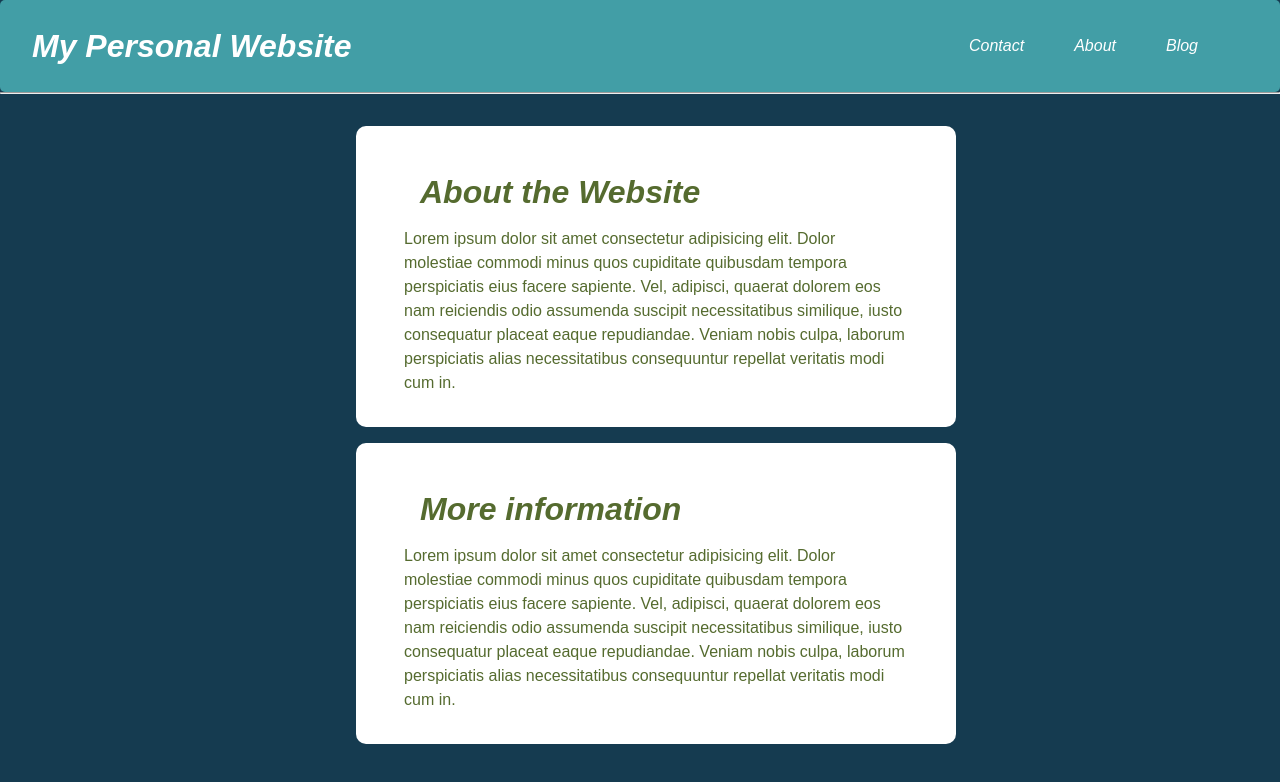
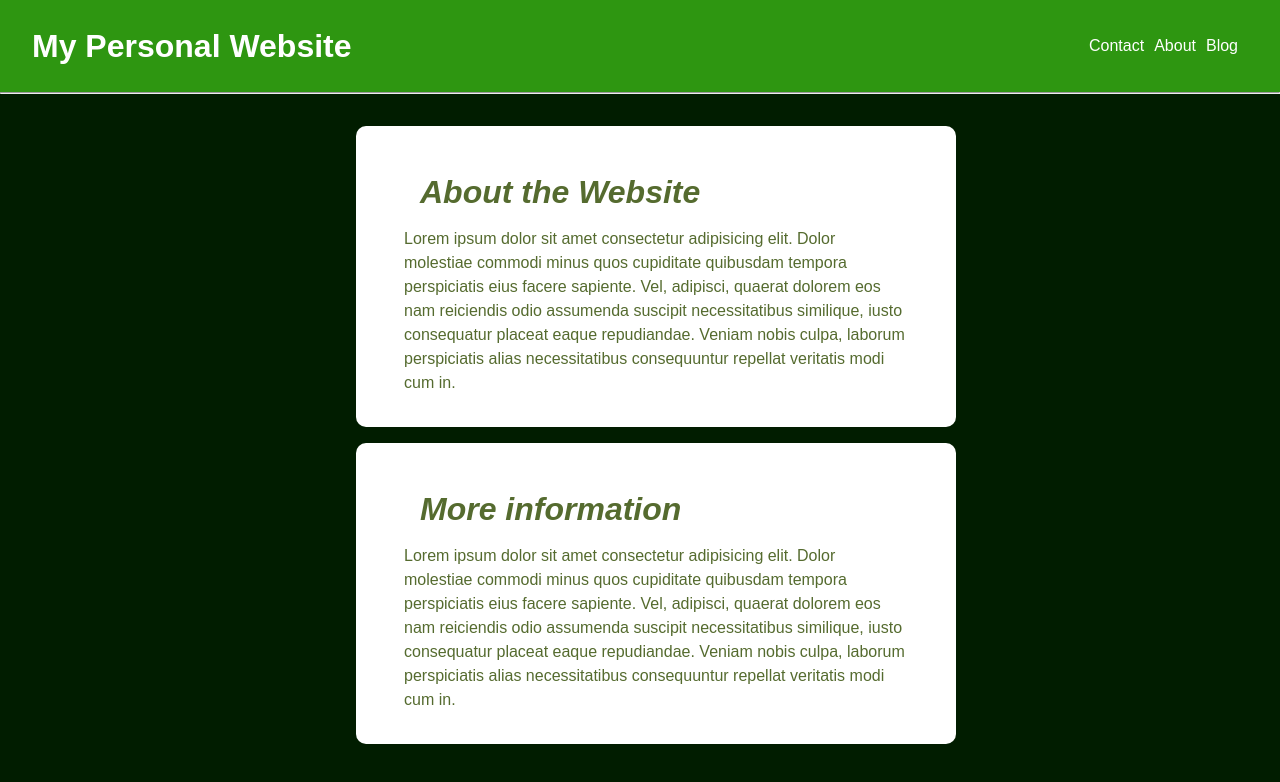
Before and after one commit to Epic-Gamer97/Epic-Minecaft-SMP, a plain HTML site: page index.html in a window 1280 px wide. Drawn offline with Linux system fonts and the light colour scheme.

Commit message:
Update index.css

```diff
--- a/stylesheets/index.css
+++ b/stylesheets/index.css
@@ -8,7 +8,7 @@
 
    body {
     font-family: Arial, sans-serif;
-    background-color: #153b50;
+    background-color: #011d00;
     color: white;
     list-style: none;
    }
@@ -16,11 +16,10 @@
 
    .navbar {
     padding: 1rem 2rem;
-    background-color: #429ea6;
+    background-color: #2e9611;
     line-height: 60px;
     width: 100%;
-    border-radius: 5px;
-    font-style: oblique;
+    border-radius: 0px;
     overflow: hidden;
    }
 
@@ -34,7 +33,7 @@
    .navbar li {
     list-style: none;
     display: inline;
-    padding-right: 50px;
+    padding-right: 10px;
     float: right;
    }
 
@@ -46,7 +45,7 @@
 
 
    .navbar li a:hover {
-    color: #153b50;
+    color: #00BFFF;
    }
 
 
```
